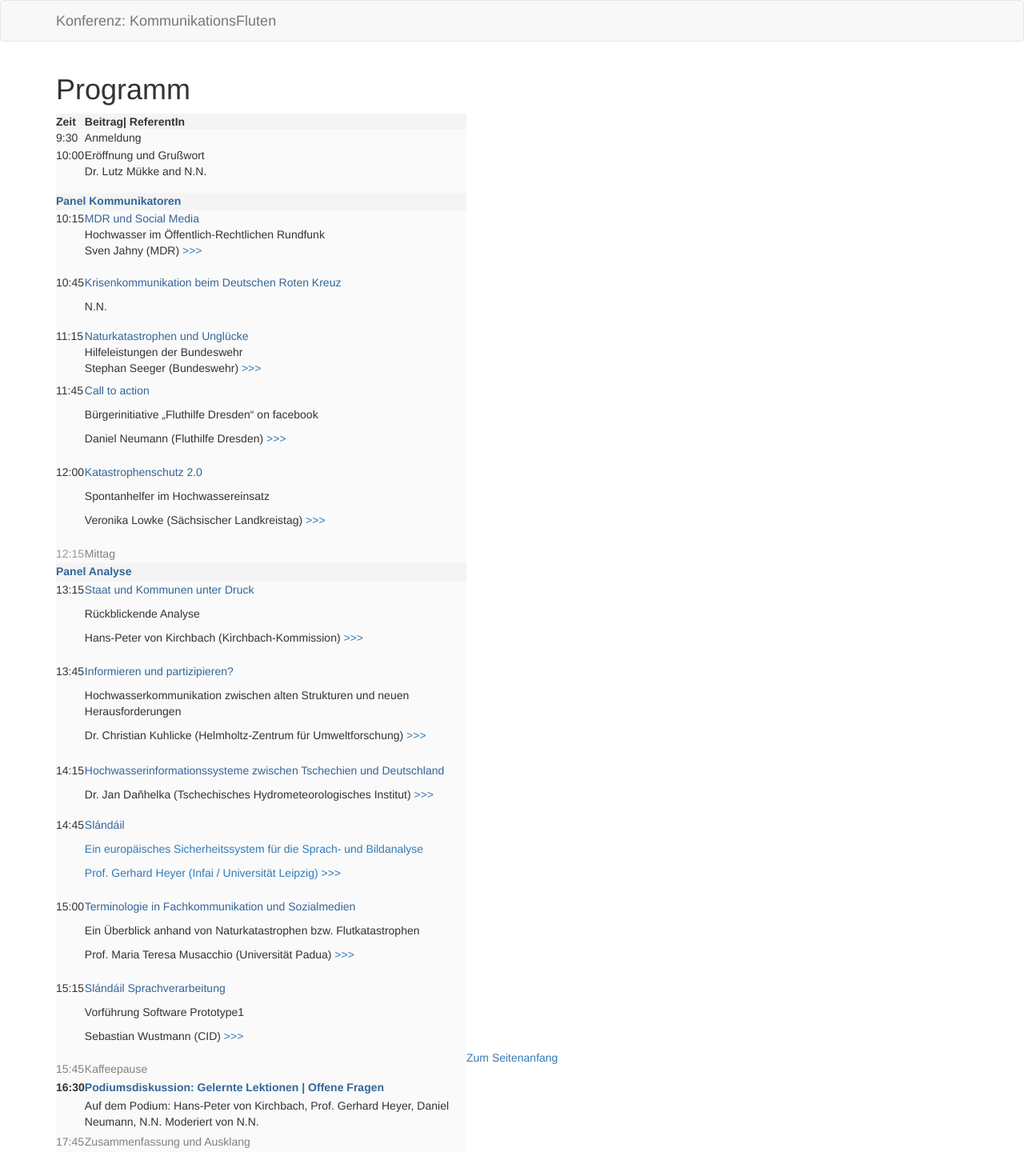
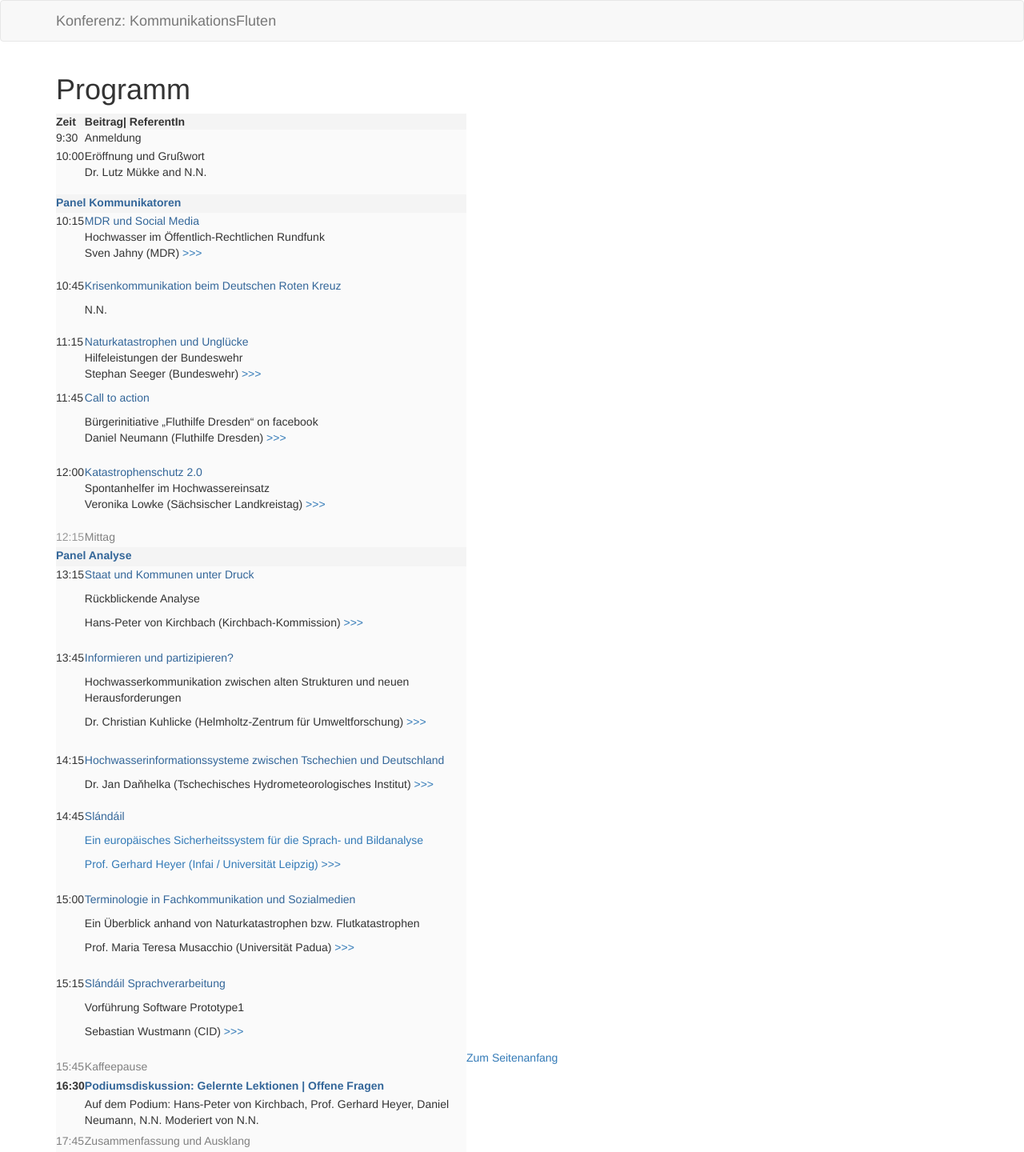
Before and after one commit to susedev/test, a Jekyll site: the page built from programm-uebersicht.html, in a window 1280 px wide. Shown: the whole page at 80% size. Built offline with Jekyll 4.4.1, drawn with Linux system fonts in a browser that asks for light colours.

Commit message:
Edit from JekyllCMS

```diff
--- a/programm-uebersicht.html
+++ b/programm-uebersicht.html
@@ -50,19 +50,16 @@ title: Programm
 			<td style="background-color: rgb(250, 250, 250); border-color: rgb(255, 255, 255); text-align: left; vertical-align: top;">
 			<p><a href="http://www.eijc.eu/?p=2600/#Neumann"><span style="color: #336699;">Call to action</span></a></p>
 
-			<p>B&uuml;rgerinitiative &bdquo;Fluthilfe Dresden&ldquo; on facebook</p>
-
-			<p>Daniel Neumann (Fluthilfe Dresden) <a href="http://www.eijc.eu/?p=2600/#Neumann">&gt;&gt;&gt;</a></p>
+			<p>B&uuml;rgerinitiative &bdquo;Fluthilfe Dresden&ldquo; on facebook<br />
+			Daniel Neumann (Fluthilfe Dresden) <a href="http://www.eijc.eu/?p=2600/#Neumann">&gt;&gt;&gt;</a></p>
 			</td>
 		</tr>
 		<tr>
 			<td style="background-color: rgb(250, 250, 250); border-color: rgb(255, 255, 255); text-align: left; vertical-align: top;">12:00</td>
 			<td style="background-color: rgb(250, 250, 250); border-color: rgb(255, 255, 255); text-align: left; vertical-align: top;">
-			<p><a href="http://www.eijc.eu/?p=2600/#Lowke"><span style="color: #336699;">Katastrophenschutz 2.0</span></a></p>
-
-			<p>Spontanhelfer im Hochwassereinsatz</p>
-
-			<p>Veronika Lowke (S&auml;chsischer Landkreistag) <a href="http://www.eijc.eu/?p=2600/#Lowke">&gt;&gt;&gt;</a></p>
+			<p><a href="http://www.eijc.eu/?p=2600/#Lowke"><span style="color: #336699;">Katastrophenschutz 2.0</span></a><br />
+			Spontanhelfer im Hochwassereinsatz<br />
+			Veronika Lowke (S&auml;chsischer Landkreistag) <a href="http://www.eijc.eu/?p=2600/#Lowke">&gt;&gt;&gt;</a></p>
 			</td>
 		</tr>
 		<tr>
```
